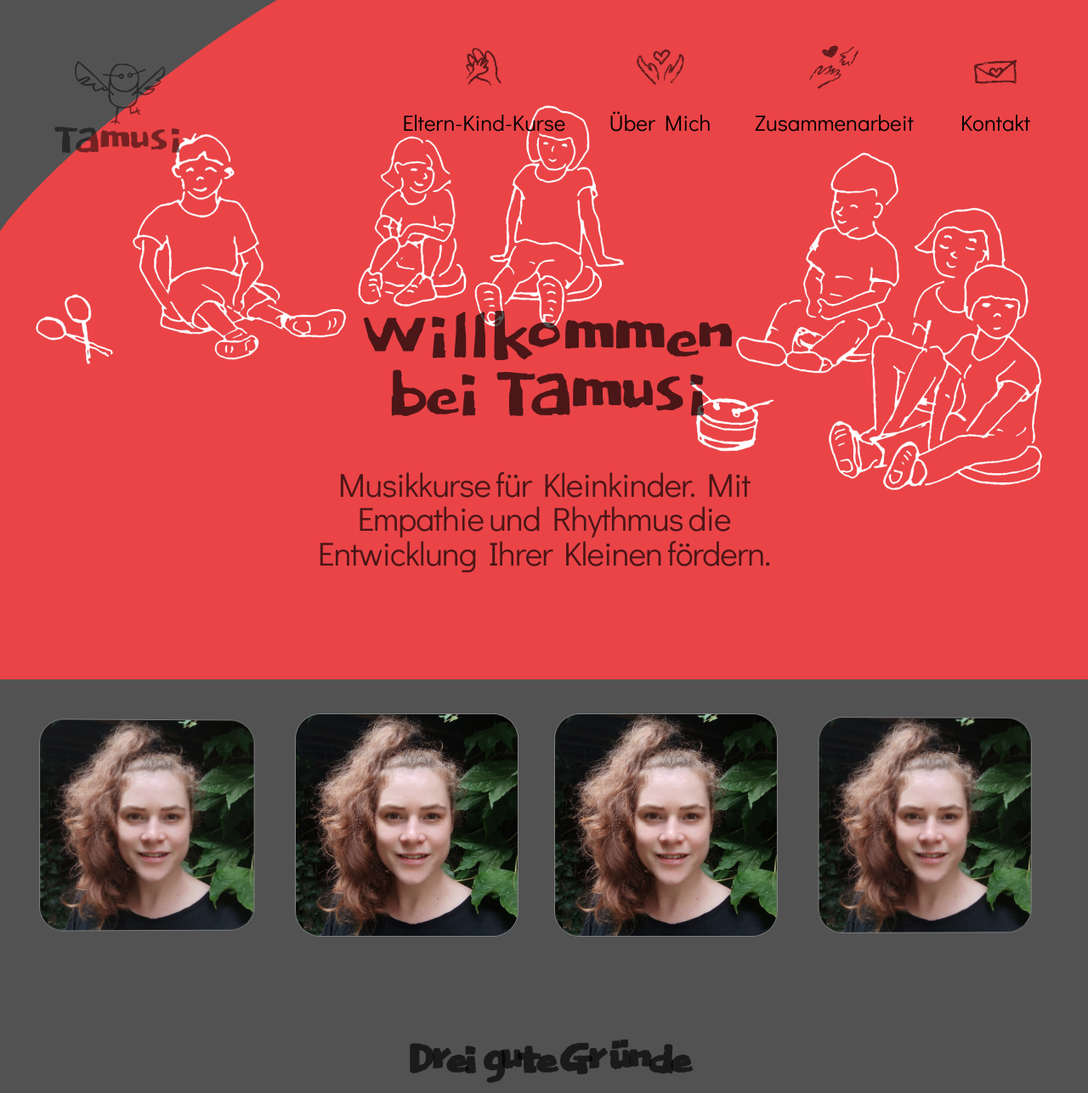
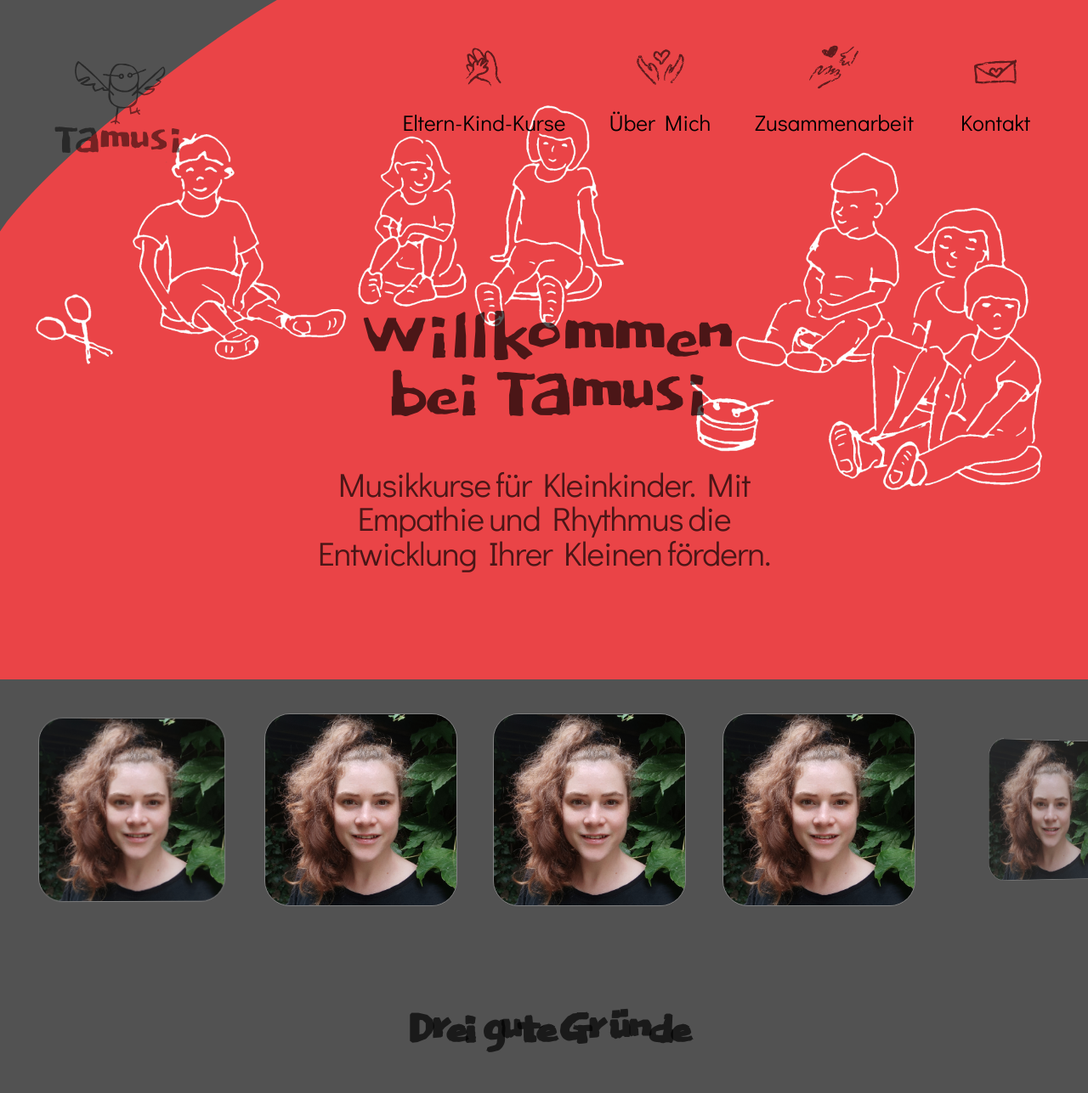
Before and after one commit to aeonyuonmiller/laura, a Next.js app: page / in a window 1280 px wide. Shown: the top 1287 px of the page at 85% size. Built offline with nearby package versions, Linux system fonts and the light colour scheme.

Commit message:
updated scroller column-width

```diff
--- a/src/styles/globals.css
+++ b/src/styles/globals.css
@@ -63,7 +63,7 @@
 section.scroller {
   display: grid;
   place-items: center;
-  grid-auto-columns: 22%;
+  grid-auto-columns: 19%;
   grid-auto-flow: column;
   -webkit-overflow-scrolling: touch;
   overflow-x: scroll;
```
